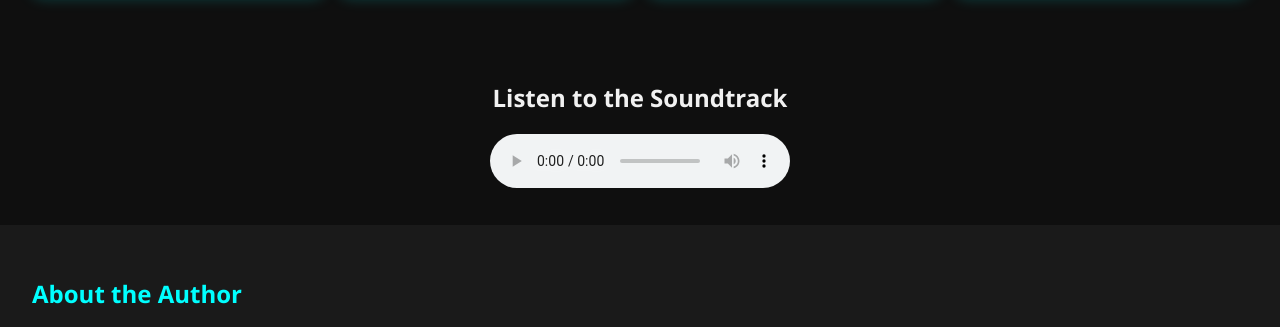
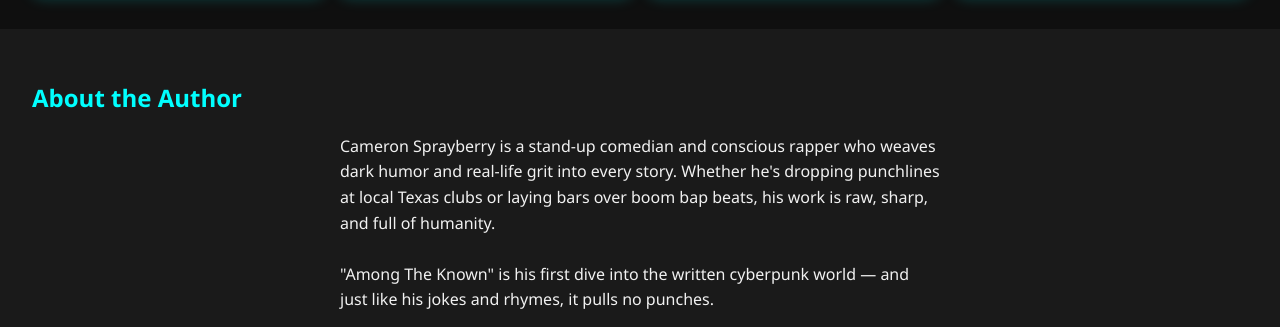
Before and after one commit to CameronSprayberry/AmongTheKnown, a plain HTML site: page index.html in a window 1280 px wide. Shown: the part 454-781 px from the top of the page. Drawn offline with Linux system fonts and the light colour scheme.

Commit message:
Removed duplicate audio player

```diff
--- a/index.html
+++ b/index.html
@@ -91,15 +91,6 @@
     </div>
   </section>
 
-  <section class="music">
-    <h2>Listen to the Soundtrack</h2>
-    <!-- Replace src with your actual audio track -->
-    <audio controls>
-      <source src="your-track.mp3" type="audio/mp3">
-      Your browser does not support the audio element.
-    </audio>
-  </section>
-
   <section class="bio">
     <h2>About the Author</h2>
     <p>
```
